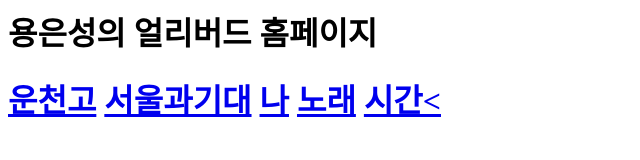
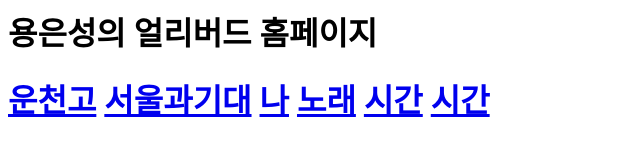
Before and after one commit to Yong-eun-sung/wc2022, a plain HTML site: page index.html in a window 1280 px wide. Shown: the whole page, without its empty margins (0-640 px from the left). Drawn offline with Linux system fonts and the light colour scheme.

Commit message:
Update index.html

```diff
--- a/index.html
+++ b/index.html
@@ -9,6 +9,7 @@
   <a href="https://seoultech.ac.kr/">서울과기대</a>
   <a href="용은성.html">나</a>
   <a href="joy.html">노래</a>
-  <a href="합구하기.html">시간<
+  <a href="합구하기.html">시간</a>
+    <a href="최대최소.html">시간</a>
 </body>
 </html>
```
